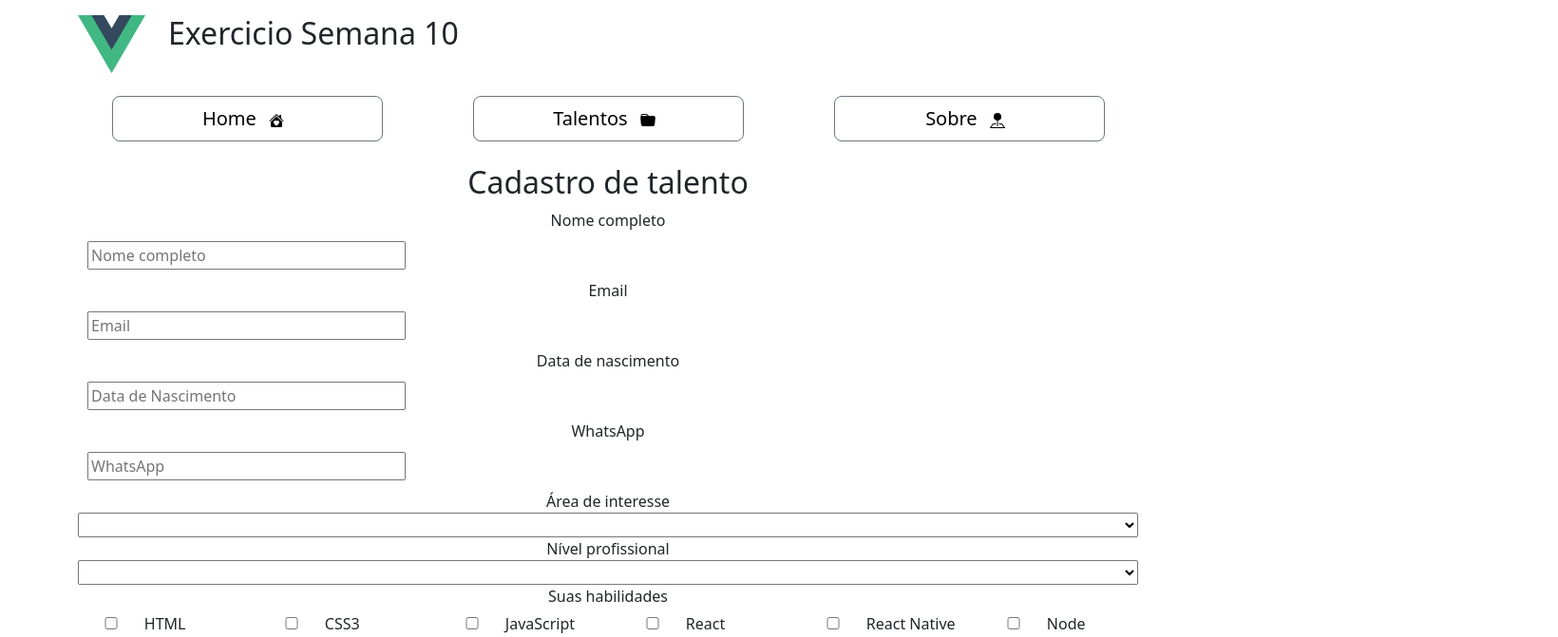
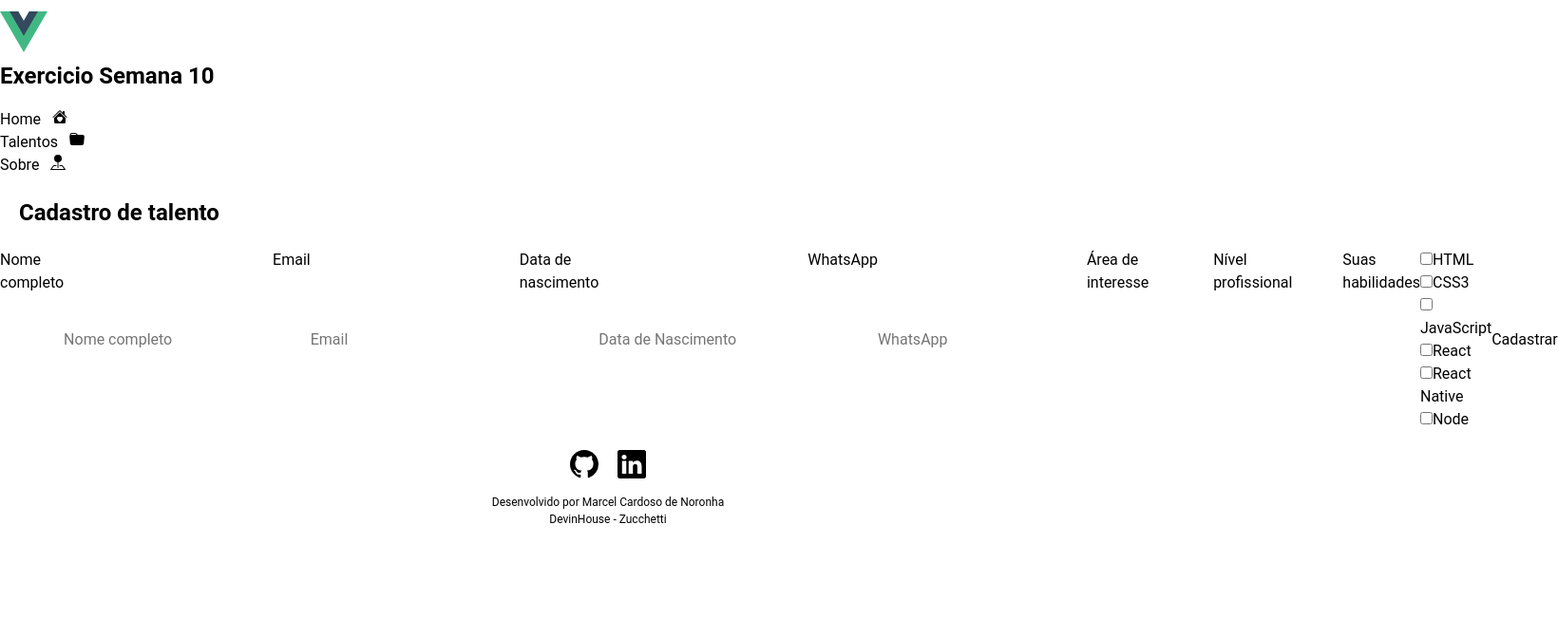
Before and after one commit to MarcelCNoronha/semana-10, a Vue app in the folder Exercicio-10/: page /cadastro in a window 1280 px wide. Shown: the top 671 px of the page at 95% size, 1640 px wide, since content can reach past the window. Built offline with nearby package versions, Linux system fonts and the light colour scheme.

Commit message:
feat - json server funcionando

```diff
--- a/Exercicio-10/package.json
+++ b/Exercicio-10/package.json
@@ -8,13 +8,16 @@
     "preview": "vite preview"
   },
   "dependencies": {
+    "axios": "^1.4.0",
+    "bootstrap": "^5.3.1",
     "uuid": "^9.0.0",
-    "bootstrap": "^5.3.1",
     "vue": "^3.3.4",
     "vue-router": "^4.2.4",
+    "vuetify": "^3.3.6",
     "yup": "^1.2.0"
   },
   "devDependencies": {
+    "@mdi/font": "^7.2.96",
     "@vitejs/plugin-vue": "^4.2.3",
     "vite": "^4.4.6"
   }
--- a/Exercicio-10/src/App.vue
+++ b/Exercicio-10/src/App.vue
@@ -1,14 +1,20 @@
 <template>
-  <div class="conteiner">
-    <Header />
-    <router-view />
-    <Footer />
-  </div>
+  <Header />
+  <router-view></router-view>
+  <Footer />
 </template>
 
-<script setup>
+<script>
 import Header from "./components/Header.vue";
 import Footer from "./components/Footer.vue";
+
+export default {
+  components: {
+    Header,
+    Footer,
+  },
+};
 </script>
 
-<style scoped></style>
+<style scoped>
+</style>
--- a/Exercicio-10/src/components/Footer.vue
+++ b/Exercicio-10/src/components/Footer.vue
@@ -47,7 +47,8 @@
   </footer>
 </template>
 
-<script></script>
+<script>
+</script>
 
 <style scoped>
 footer {
--- /dev/null
+++ b/Exercicio-10/src/components/cadastroNovoTalento.vue
@@ -0,0 +1,132 @@
+<template>
+
+    <h2 class="ma-5">Cadastro de talento</h2>
+
+    <v-form ref="form" class="d-flex">
+
+      <label for="nome">Nome completo</label>
+      <input type="text" id="nome" placeholder="Nome completo" v-model="nome" />
+
+      <label for="email">Email</label>
+      <input type="email" id="email" placeholder="Email" v-model="email" />
+
+      <label for="dataNascimento">Data de nascimento</label>
+      <input
+        type="data"
+        id="dataNascimento"
+        placeholder="Data de Nascimento"
+        v-model="dataNascimento"
+      />
+
+      <label for="whatsapp">WhatsApp</label>
+      <input type="tel" id="whatsapp" placeholder="WhatsApp" v-model="whatsapp" />
+
+      <label for="areaInteresse">Área de interesse</label>
+      <select name="areaInteresse" id="areaIntesse" v-model="areaInteresse">
+        <option id="areaIntesse" value="frontEnd">Front end</option>
+        <option id="areaIntesse" value="backEnd">Back end</option>
+        <option id="areaIntesse" value="fullstack">Full end</option>
+      </select>
+
+      <label for="nivelProfissional">Nível profissional</label>
+      <select name="nivelProfissional" id="nivelProfissional" v-model="nivelProfissional">
+        <option id="nivelProfissional" value="trainee">Trainee</option>
+        <option id="nivelProfissional" value="junior">Junior</option>
+        <option id="nivelProfissional" value="pleno">Pleno</option>
+        <option id="nivelProfissional" value="senior">Senior</option>
+      </select>
+
+      <label for="habilidades">Suas habilidades</label>
+      <div class="row">
+        <div class="col-2 checkbox-container">
+          <input type="checkbox" name="habilidades" value="html" v-model="habilidades" />
+          <label>HTML</label>
+        </div>
+
+        <div class="col-2 checkbox-container">
+          <input type="checkbox" name="habilidades" v-model="habilidades" value="css" />
+          <label>CSS3</label>
+        </div>
+
+        <div class="col-2 checkbox-container">
+          <input type="checkbox" name="habilidades" v-model="habilidades" value="js" />
+          <label>JavaScript</label>
+        </div>
+
+        <div class="col-2 checkbox-container">
+          <input type="checkbox" name="habilidades"  v-model="habilidades" value="react" />
+          <label>React</label>
+        </div>
+
+        <div class="col-2 checkbox-container">
+          <input type="checkbox" name="habilidades" v-model="habilidades" value="react-native" />
+          <label>React Native</label>
+        </div>
+
+        <div class="col-2 checkbox-container">
+          <input type="checkbox" name="habilidades" v-model="habilidades" value="node" />
+          <label>Node</label>
+        </div>
+      </div>
+
+      <textarea name="cartaApresentacao" id="cartaApresentacao" cols="10" rows="5" placeholder="Digite aqui sua carta de apresentação" v-model="cartaApresentacao"></textarea>
+
+      <button @click= "adicionarTalento">
+        Cadastrar
+      </button>
+
+</v-form>
+  </template>
+
+  <script>
+  import {v4 as uuidv4} from 'uuid';
+  import axios from 'axios';
+
+  export default {
+    data(){
+      return {
+        nome: "",
+        email: "",
+        dataNascimento: "",
+        whatsapp: "",
+        areaInteresse: "",
+        nivelProfissional: "",
+        habilidades: [],
+        cartaApresentacao: "",
+      }
+    },
+    methods: {
+
+      async adicionarTalento() {
+        const {valid} = await this.$refs.form.validade()
+
+
+        if (!valid) {
+          alert("Preencha todos os campos");
+          return;
+        }
+
+        const novoTalento = {
+          id: uuidv4(),
+          nome: this.nome,
+          email: this.email,
+          dataNascimento: this.dataNascimento,
+          whatsapp: this.whatsapp,
+          areaInteresse: this.areaInteresse,
+          nivelProfissional: this.nivelProfissional,
+          habilidades: this.habilidades,
+          cartaApresentacao: this.cartaApresentacao,
+        }
+
+        try {
+        await axios.post('http://localhost:50001/talentos', novoTalento)
+      } catch (erro) {
+        console.log(erro)
+      }
+    },
+  }
+}
+  </script>
+
+  <style scoped>
+  </style>
--- a/Exercicio-10/src/components/cardTalent.vue
+++ b/Exercicio-10/src/components/cardTalent.vue
@@ -1,5 +1,5 @@
 <template>
-    <div class="card">
+    <v-card elevation="5" class="ma-3">
       <span>Nome: {{ nome }}</span>
       <span>Email: {{ email }}</span>
       <span>Data de nascimento: {{ dataNascimento }}</span>
@@ -8,21 +8,13 @@
       <span>Nível profissional: {{ nivelProfissional }}</span>
       <span>Suas habilidades: {{ habilidades }}</span>
       <span>Carta de Apresentação: {{ cartaApresentacao }}</span>
-    </div>
+    </v-card>
   </template>
   <script>
   export default {
-    props: ['nome', 'email', 'dataNascimento', 'whatsapp', 'areaInteresse', 'nivelProfissional', 'habilidades', 'cartaApresentacao', 'id']
-  }
+    props: ['nome', 'email', 'dataNascimento', 'whatsapp', 'areaInteresse', 'nivelProfissional', 'habilidades', 'cartaApresentacao', 'id'],
+  };
   </script>
   <style scoped>
-  .card {
-    display: flex;
-    flex-direction: column;
-    width: calc(100%/4 - 2em);
-    margin: 1em;
-    border: 1px solid black;
-    align-items: center;
-  }
 
   </style>
--- a/Exercicio-10/src/main.js
+++ b/Exercicio-10/src/main.js
@@ -2,8 +2,26 @@
 
 import { createApp } from 'vue'
 import App from './App.vue'
-import 'bootstrap/dist/css/bootstrap.css'
-import bootstrap from 'bootstrap/dist/js/bootstrap.bundle.js'
-import router from './routes/routes.js'
 
-createApp(App).use(bootstrap).use(router).mount('#app')
+// rotas
+import {routes} from '@/router/routes.js'
+
+// configuração do Vuetify
+import 'vuetify/styles'
+import '@mdi/font/css/materialdesignicons.css'
+import {createVuetify} from 'vuetify'
+import * as components from 'vuetify/components'
+import * as directives from 'vuetify/directives'
+
+const vuetify = createVuetify({
+  components,
+  directives,
+  icons: {
+    defaultSet: 'mdi'
+  }
+})
+
+createApp(App)
+.use(routes)
+.use(vuetify)
+.mount('#app')
--- a/Exercicio-10/src/routes/routes.js
+++ b/Exercicio-10/src/router/routes.js
@@ -4,10 +4,9 @@
 import Home from '../views/Home.vue'
 import Cadastro from '../views/CadastroTalento.vue'
 
-const router = createRouter(
-    {
-        history: createWebHistory(import.meta.env.BASE_URL),
-        routes:[
+export const routes = createRouter({
+    history: createWebHistory(),
+    routes: [
             {
                 path: '/',
                 name: 'Home',
@@ -25,5 +24,3 @@
             }
         ]
 })
-
-export default router
--- a/Exercicio-10/src/views/CadastroTalento.vue
+++ b/Exercicio-10/src/views/CadastroTalento.vue
@@ -1,166 +1,15 @@
 <template>
-  <div class="container">
-    <h2>Cadastro de talento</h2>
-
-    <label for="nome">Nome completo</label>
-    <input type="text" id="nome" placeholder="Nome completo" v-model="nome" />
-
-    <label for="email">Email</label>
-    <input type="email" id="email" placeholder="Email" v-model="email" />
-
-    <label for="dataNascimento">Data de nascimento</label>
-    <input
-      type="data"
-      id="dataNascimento"
-      placeholder="Data de Nascimento"
-      v-model="dataNascimento"
-    />
-
-    <label for="whatsapp">WhatsApp</label>
-    <input type="tel" id="whatsapp" placeholder="WhatsApp" v-model="whatsapp" />
-
-    <label for="areaInteresse">Área de interesse</label>
-    <select name="areaInteresse" id="areaIntesse" v-model="areaInteresse">
-      <option id="areaIntesse" value="frontEnd">Front end</option>
-      <option id="areaIntesse" value="backEnd">Back end</option>
-      <option id="areaIntesse" value="fullstack">Full end</option>
-    </select>
-
-    <label for="nivelProfissional">Nível profissional</label>
-    <select name="nivelProfissional" id="nivelProfissional" v-model="nivelProfissional">
-      <option id="nivelProfissional" value="trainee">Trainee</option>
-      <option id="nivelProfissional" value="junior">Junior</option>
-      <option id="nivelProfissional" value="pleno">Pleno</option>
-      <option id="nivelProfissional" value="senior">Senior</option>
-    </select>
-
-    <label for="habilidades">Suas habilidades</label>
-    <div class="row">
-      <div class="col-2 checkbox-container">
-        <input type="checkbox" name="habilidades" value="html" v-model="habilidades" />
-        <label>HTML</label>
-      </div>
-
-      <div class="col-2 checkbox-container">
-        <input type="checkbox" name="habilidades" v-model="habilidades" value="css" />
-        <label>CSS3</label>
-      </div>
-
-      <div class="col-2 checkbox-container">
-        <input type="checkbox" name="habilidades" v-model="habilidades" value="js" />
-        <label>JavaScript</label>
-      </div>
-
-      <div class="col-2 checkbox-container">
-        <input type="checkbox" name="habilidades"  v-model="habilidades" value="react" />
-        <label>React</label>
-      </div>
-
-      <div class="col-2 checkbox-container">
-        <input type="checkbox" name="habilidades" v-model="habilidades" value="react-native" />
-        <label>React Native</label>
-      </div>
-
-      <div class="col-2 checkbox-container">
-        <input type="checkbox" name="habilidades" v-model="habilidades" value="node" />
-        <label>Node</label>
-      </div>
-    </div>
-
-    <textarea name="cartaApresentacao" id="cartaApresentacao" cols="10" rows="5" placeholder="Digite aqui sua carta de apresentação" v-model="cartaApresentacao"></textarea>
-
-    <button @click= "adicionarTalento">
-      Cadastrar
-    </button>
+  <div>
+    <CadastroNovoTalento @cadastrar="AdicionarTalento" />
   </div>
 </template>
 
 <script>
+import CadastroNovoTalento from "../components/cadastroNovoTalento.vue";
+export default {
+  components: {
+    CadastroNovoTalento
+},
 
-import {v4 as uuidv4} from 'uuid';
-
-
-
-export default {
-  data(){
-    return {
-      listaTalentos: [],
-      nome: "",
-      email: "",
-      dataNascimento: "",
-      whatsapp: "",
-      areaInteresse: "",
-      nivelProfissional: "",
-      habilidades: [],
-      cartaApresentacao: "",
-    };
-  },
-  methods:{
-
-    adicionarTalento() {
-      console.log("Clicou no botão Cadastrar");
-      console.log("Nome:", this.nome);
-      console.log("Email:", this.email);
-      console.log("Data de Nascimento:", this.dataNascimento);
-      console.log("WhatsApp:", this.whatsapp);
-      console.log("Área de Interesse:", this.areaInteresse);
-      console.log("Nível Profissional:", this.nivelProfissional);
-      console.log("Habilidades:", this.habilidades);
-      console.log("Carta de Apresentação:", this.cartaApresentacao);
-
-      if (
-        this.nome === "" ||
-        this.email === "" ||
-        this.dataNascimento === "" ||
-        this.whatsapp === "" ||
-        this.areaInteresse === "" ||
-        this.nivelProfissional === "" ||
-        this.habilidades.length === 0 ||
-        this.cartaApresentacao === ""
-      ) {
-        alert("Preencha todos os campos");
-        return;
-      }
-
-      const talento = {
-        id: uuidv4(),
-        nome: this.nome,
-        email: this.email,
-        dataNascimento: this.dataNascimento,
-        whatsapp: this.whatsapp,
-        areaInteresse: this.areaInteresse,
-        nivelProfissional: this.nivelProfissional,
-        habilidades: this.habilidades,
-        cartaApresentacao: this.cartaApresentacao,
-      };
-
-    this.listaTalentos.push(talento);
-    this.$emit('talentAdded', this.listaTalentos);
-
-    // Limpar os campos após adicionar o talento
-      this.nome = "";
-      this.email = "";
-      this.dataNascimento = "";
-      this.whatsapp = "";
-      this.areaInteresse = "";
-      this.nivelProfissional = "";
-      this.habilidades = [];
-      this.cartaApresentacao = "";
-
-    },
-  },
-};
+}
 </script>
-
-<style scoped>
-.container {
-  display: flex;
-  flex-direction: column;
-}
-
-input,
-button {
-  width: 30%;
-  margin: 10px;
-}
-</style>
--- a/Exercicio-10/src/views/Home.vue
+++ b/Exercicio-10/src/views/Home.vue
@@ -26,12 +26,11 @@
 
 <script>
 import cardTalent from "../components/cardTalent.vue"
-import CadastroTalento from "./CadastroTalento.vue";
+import axios from 'axios'
 
 export default{
   components:{
-    cardTalent,
-    CadastroTalento
+    cardTalent
   },
   data() {
     return {
```
Also changed, not shown: 1 other file (tests, documents, lock files or other folders).
